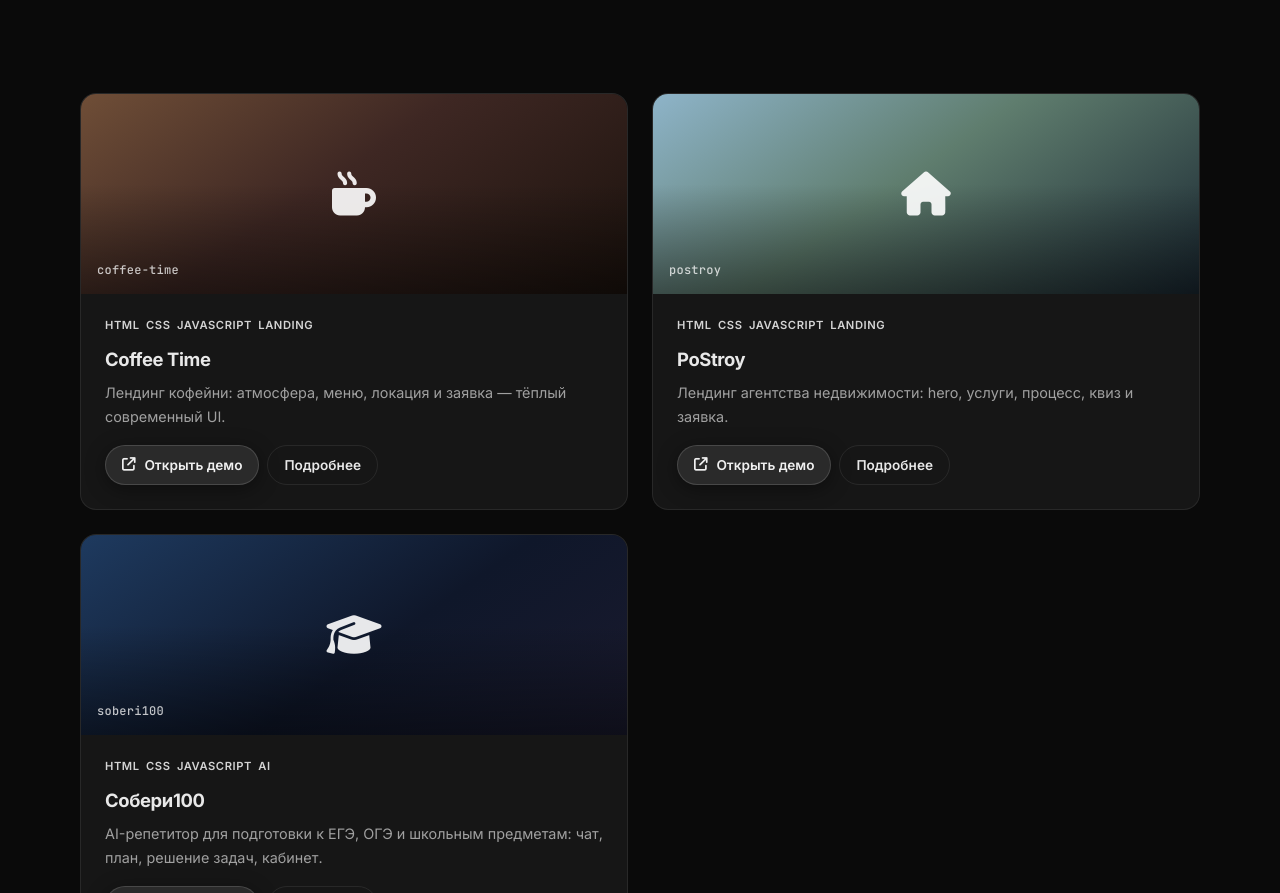
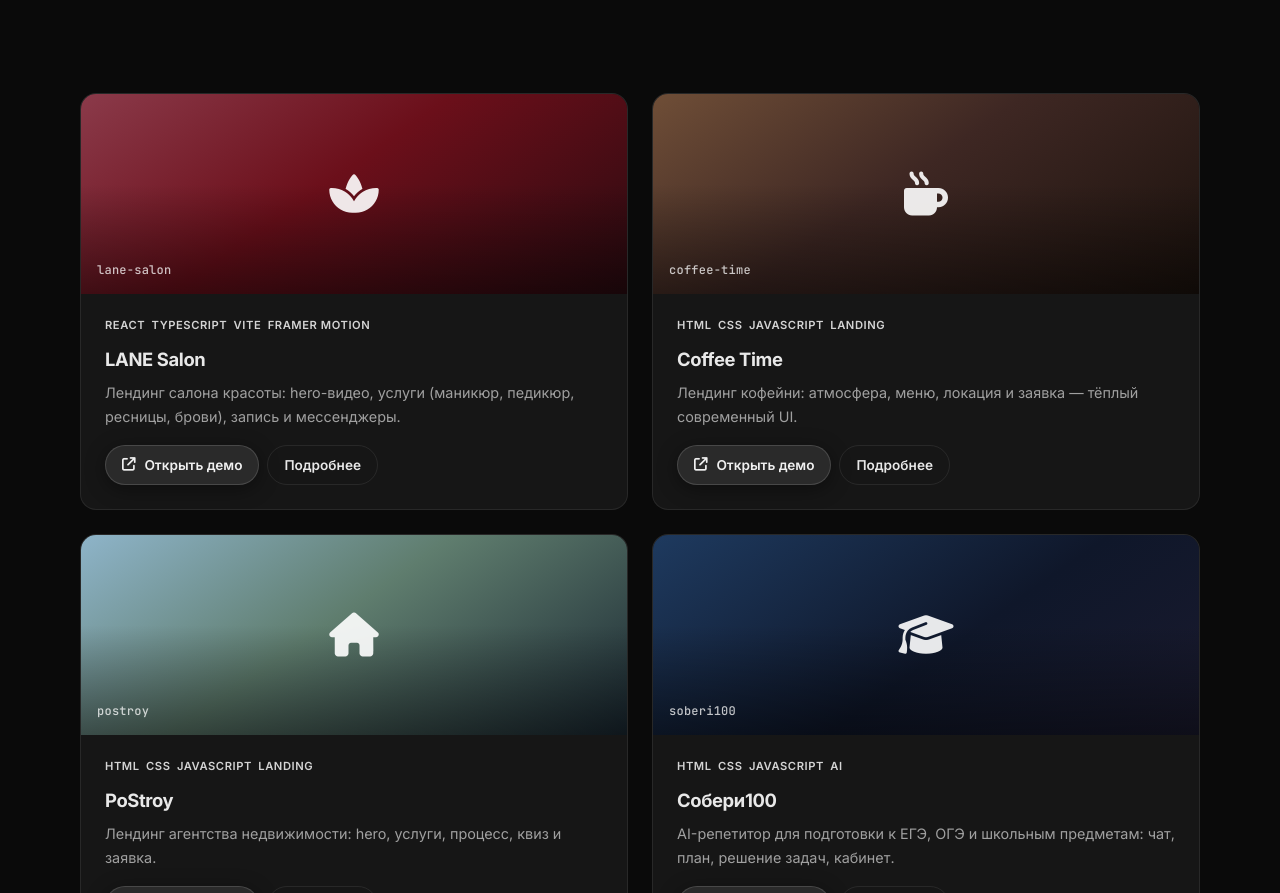
Before and after one commit to sashacvitko1977-cmd/butik-portfolio, a website with bundled scripts: page index.html in a window 1280 px wide. Shown: the part 1988-2881 px from the top of the page. Built offline with nearby package versions, Linux system fonts and the light colour scheme.

Commit message:
feat: add LANE salon to portfolio works

```diff
--- a/css/styles.css
+++ b/css/styles.css
@@ -1298,6 +1298,9 @@ img.logo__mark {
   pointer-events: none;
   z-index: 1;
 }
+.portfolio-card__thumb.thumb--lane {
+  background: linear-gradient(145deg, #8b3a4a 0%, #6b0f1a 45%, #2a0a10 100%);
+}
 .portfolio-card__thumb.thumb--coffee {
   background: linear-gradient(145deg, #6f4e37 0%, #3e2723 45%, #1b120d 100%);
 }
@@ -1895,6 +1898,9 @@ input[type="search"]:focus {
   margin-bottom: 1.5rem;
   background: linear-gradient(145deg, #2a2a2a, #121212);
 }
+.modal-project__thumb.thumb--lane {
+  background: linear-gradient(145deg, #8b3a4a 0%, #6b0f1a 45%, #2a0a10 100%);
+}
 .modal-project__thumb.thumb--coffee {
   background: linear-gradient(145deg, #6f4e37 0%, #3e2723 45%, #1b120d 100%);
 }
--- a/js/main.js
+++ b/js/main.js
@@ -340,6 +340,19 @@ function getArticles() {
  * Пути к демо — относительные от корня сайта (index.html, blog.html, file://).
  */
 const PROJECTS = [
+  {
+    id: 'lane-salon',
+    title: 'LANE Salon',
+    category: 'web',
+    tags: ['React', 'TypeScript', 'Vite', 'Framer Motion'],
+    desc: 'Лендинг салона красоты: hero-видео, услуги (маникюр, педикюр, ресницы, брови), запись и мессенджеры.',
+    full: 'Одностраничный сайт салона LANE: видео на hero с плавным loop, карточки услуг, блок «о салоне», форма записи, Telegram и VK. Тёмно-вишнёвый акцент, шрифты Cormorant Garamond + Outfit. Стек: React, TypeScript, Vite, Tailwind CSS v4, Framer Motion. Live: lane-salon.vercel.app. GitHub: sashacvitko1977-cmd/lane-salon.',
+    role: 'Frontend',
+    year: '2026',
+    icon: 'spa',
+    url: 'https://lane-salon.vercel.app',
+    thumbClass: 'thumb--lane',
+  },
   {
     id: 'coffee-time',
     title: 'Coffee Time',
```
